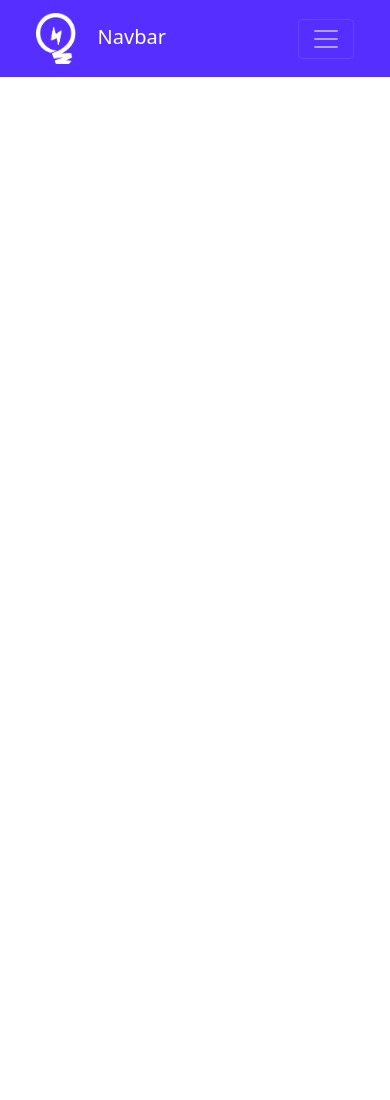
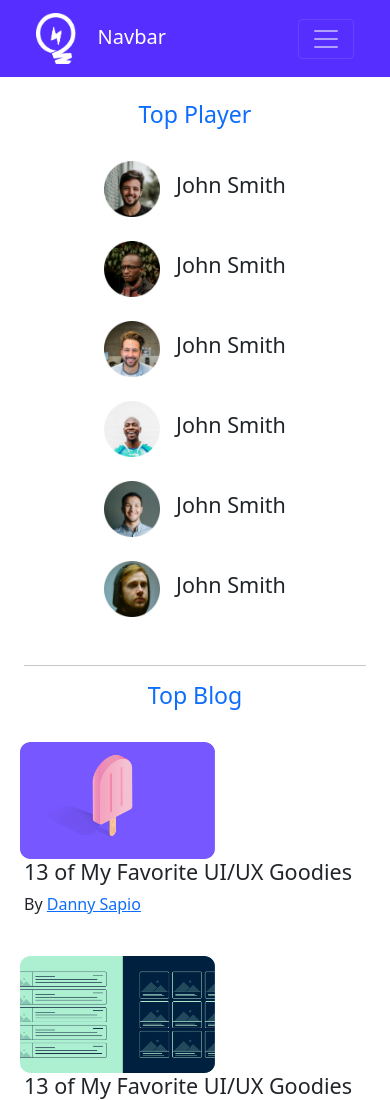
Before and after one commit to Rahad-khan/leaderboard-bootstrap, a plain HTML site: page index.html in a window 390 px wide. Shown: the top 1100 px of the page. Before the commit the page ends 844 px from the top, so only its background shows below. Drawn offline with Linux system fonts and the light colour scheme.

Commit message:
top blog done with responsive

```diff
--- a/index.html
+++ b/index.html
@@ -7,7 +7,7 @@
     <title>Bootstrap</title>
     <link rel="stylesheet" href="./css/bootstrap.min.css" />
   </head>
-  <body>
+  <body style="background-color: #f3f1ff">
     <header>
       <div class="container-fluid" style="background-color: #562eff">
         <div class="container">
@@ -15,7 +15,8 @@
             <div class="container-fluid">
               <a class="navbar-brand" href="#">
                 <img
-                  src="./images/icons/logo.png" class="me-3"
+                  src="./images/icons/logo.png"
+                  class="me-3"
                   style="width: 40.42px; height: 51px"
                   alt=""
                 />
@@ -33,7 +34,9 @@
                 <span class="navbar-toggler-icon"></span>
               </button>
               <div class="collapse navbar-collapse" id="navbarSupportedContent">
-                <ul class="navbar-nav ms-auto mb-2 mb-lg-0 d-flex align-items-center">
+                <ul
+                  class="navbar-nav ms-auto mb-2 mb-lg-0 d-flex align-items-center"
+                >
                   <li class="nav-item">
                     <a class="nav-link active" aria-current="page" href="#"
                       >Home</a
@@ -61,7 +64,145 @@
         </div>
       </div>
     </header>
-    <main></main>
+    <main>
+      <section class="container p-4" style="background-color: #ffffff">
+        <h3 class="text-primary text-center text-md-start pb-4">Top Player</h3>
+        <div class="row g-4 mb-5">
+          <div
+            class="col-12 col-md-6 col-lg-4 d-flex align-items-center justify-content-md-start justify-content-center"
+          >
+            <img
+              class="me-3"
+              style="width: 56px; height: 56px"
+              src="images/players/player-1.png"
+              alt=""
+            />
+            <h4>John Smith</h4>
+          </div>
+          <div
+            class="col-12 col-md-6 col-lg-4 d-flex align-items-center justify-content-md-start justify-content-center"
+          >
+            <img
+              class="me-3"
+              style="width: 56px; height: 56px"
+              src="images/players/player-2.png"
+              alt=""
+            />
+            <h4>John Smith</h4>
+          </div>
+          <div
+            class="col-12 col-md-6 col-lg-4 d-flex align-items-center justify-content-md-start justify-content-center"
+          >
+            <img
+              class="me-3"
+              style="width: 56px; height: 56px"
+              src="images/players/player-3.png"
+              alt=""
+            />
+            <h4>John Smith</h4>
+          </div>
+          <div
+            class="col-12 col-md-6 col-lg-4 d-flex align-items-center justify-content-md-start justify-content-center"
+          >
+            <img
+              class="me-3"
+              style="width: 56px; height: 56px"
+              src="images/players/player-4.png"
+              alt=""
+            />
+            <h4>John Smith</h4>
+          </div>
+          <div
+            class="col-12 col-md-6 col-lg-4 d-flex align-items-center justify-content-md-start justify-content-center"
+          >
+            <img
+              class="me-3"
+              style="width: 56px; height: 56px"
+              src="images/players/player-5.png"
+              alt=""
+            />
+            <h4>John Smith</h4>
+          </div>
+          <div
+            class="col-12 col-md-6 col-lg-4 d-flex align-items-center justify-content-md-start justify-content-center"
+          >
+            <img
+              class="me-3"
+              style="width: 56px; height: 56px"
+              src="images/players/player-6.png"
+              alt=""
+            />
+            <h4>John Smith</h4>
+          </div>
+        </div>
+        <hr />
+        <div class="top-blog">
+          <h3 class="text-primary text-center text-md-start pb-4">Top Blog</h3>
+          <div class="row gy-4">
+            <div class="col-md-6 col-12">
+              <div class="row">
+                <div class="col-12 col-md-7 col-lg-auto px-2">
+                  <img
+                    style="width: 195px; height: 117px"
+                    src="./images/blogs/blog-1.png"
+                    alt=""
+                  />
+                </div>
+                <div class="col-12 col-md-5">
+                  <h4>13 of My Favorite UI/UX Goodies</h4>
+                  <p>By <a href="">Danny Sapio</a></p>
+                </div>
+              </div>
+            </div>
+            <div class="col-md-6 col-12">
+              <div class="row">
+                <div class="col-12 col-md-7 col-lg-auto px-2">
+                  <img
+                    style="width: 195px; height: 117px"
+                    src="./images/blogs/blog-2.png"
+                    alt=""
+                  />
+                </div>
+                <div class="col-12 col-md-5">
+                  <h4>13 of My Favorite UI/UX Goodies</h4>
+                  <p>By <a href="">Danny Sapio</a></p>
+                </div>
+              </div>
+            </div>
+            <div class="col-md-6 col-12">
+              <div class="row">
+                <div class="col-12 col-md-7 col-lg-auto px-2">
+                  <img
+                    style="width: 195px; height: 117px"
+                    src="./images/blogs/blog-3.png"
+                    alt=""
+                  />
+                </div>
+                <div class="col-12 col-md-5">
+                  <h4>13 of My Favorite UI/UX Goodies</h4>
+                  <p>By <a href="">Danny Sapio</a></p>
+                </div>
+              </div>
+            </div>
+            <div class="col-md-6 col-12">
+              <div class="row">
+                <div class="col-12 col-md-7 col-lg-auto px-2">
+                  <img
+                    style="width: 195px; height: 117px"
+                    src="./images/blogs/blog-4.png"
+                    alt=""
+                  />
+                </div>
+                <div class="col-12 col-md-5">
+                  <h4>13 of My Favorite UI/UX Goodies</h4>
+                  <p>By <a href="">Danny Sapio</a></p>
+                </div>
+              </div>
+            </div>
+          </div>
+        </div>
+      </section>
+    </main>
     <footer></footer>
 
     <script src="./js/bootstrap.bundle.min.js"></script>
```
